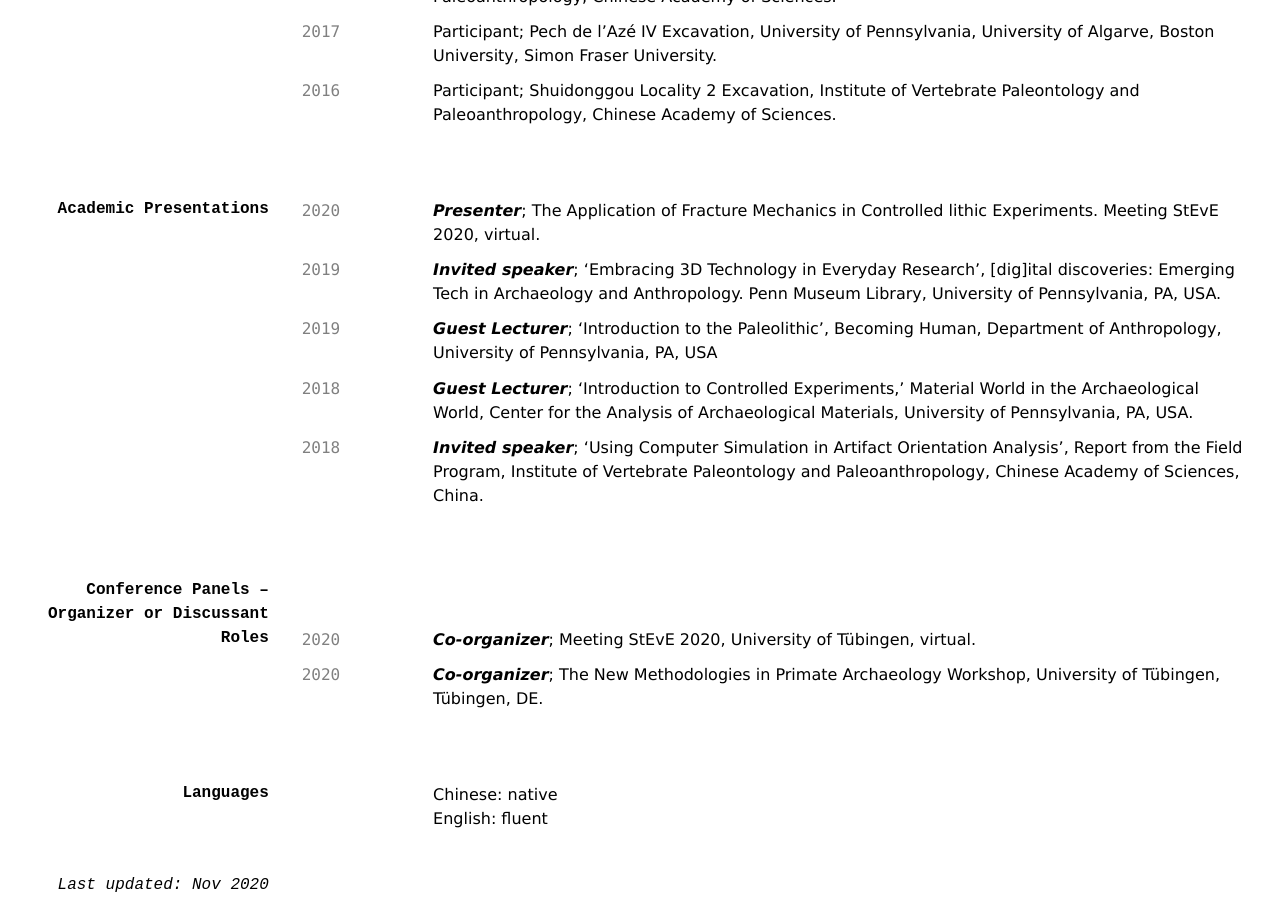
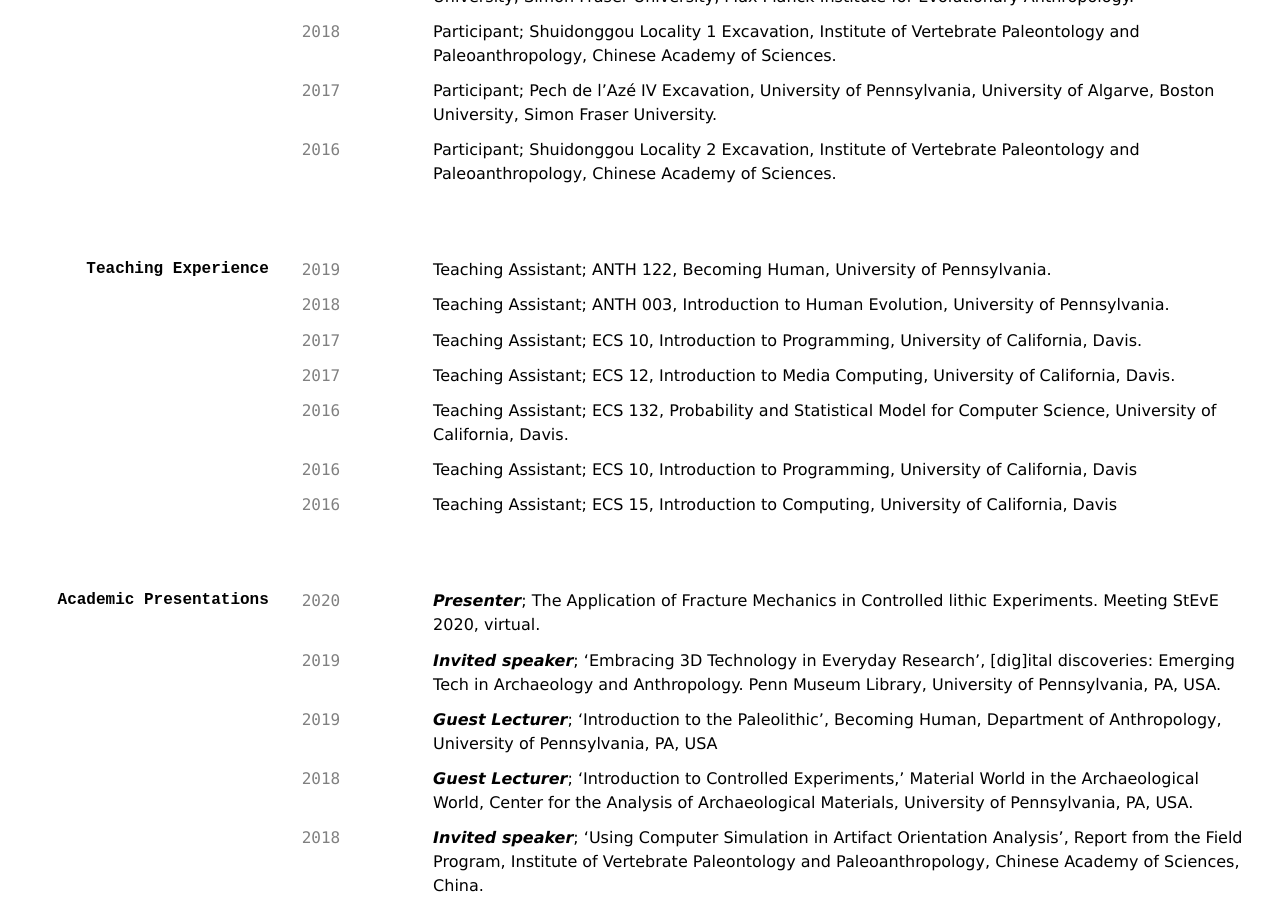
Before and after one commit to lili0824/lili, a Jekyll site: the page built from cv.md, in a window 1280 px wide and 900 px high, scrolled down 2519 px. Built offline with Jekyll 4.4.1, drawn with Linux system fonts in a browser that asks for light colours; some of the changed text lies outside the part shown.

Commit message:
Update cv.md

```diff
--- a/cv.md
+++ b/cv.md
@@ -50,6 +50,7 @@
 ## Papers and Posters
 
 ### Papers
+`2021` _Li, L._, Lin, S. C., Peng, F., Patania, I., Guo, J., Wang, H., & Gao, X. Simulating the impact of ground surface morphology on archaeological orientation patterning. Journal of Archaeological Science.
 
 `2020`	McPherron, S.P., Abdolahzadeh, A., Arche, W., Chan, A., Djakovic, I., Tamara Dogandžić, T., Leader, G.M., _Li, L._, Lin, S., Magnani, M., Reeves, J., Rezek, Z., Weiss, M., Introducing Platform Surface Interior Angle (PSIA) and Its Role in Flake Formation, Size and Shape. PLOS ONE.
 
@@ -136,6 +137,29 @@
 `2016`
 Participant; Shuidonggou Locality 2 Excavation, Institute of Vertebrate Paleontology and Paleoanthropology, Chinese Academy of Sciences.
 
+## Teaching Experience
+
+`2019`
+Teaching Assistant; ANTH 122, Becoming Human, University of Pennsylvania.
+
+`2018`
+Teaching Assistant; ANTH 003, Introduction to Human Evolution, University of Pennsylvania.
+
+`2017`
+Teaching Assistant; ECS 10, Introduction to Programming, University of California, Davis.
+
+`2017`
+Teaching Assistant; ECS 12, Introduction to Media Computing, University of California, Davis.
+
+`2016`
+Teaching Assistant; ECS 132, Probability and Statistical Model for Computer Science, University of California, Davis.
+
+`2016`
+Teaching Assistant; ECS 10, Introduction to Programming, University of California, Davis
+
+`2016`
+Teaching Assistant; ECS 15, Introduction to Computing, University of California, Davis
+
 ## Academic Presentations
 `2020`
 *Presenter*; The Application of Fracture Mechanics in Controlled lithic Experiments. Meeting StEvE 2020, virtual.
```
